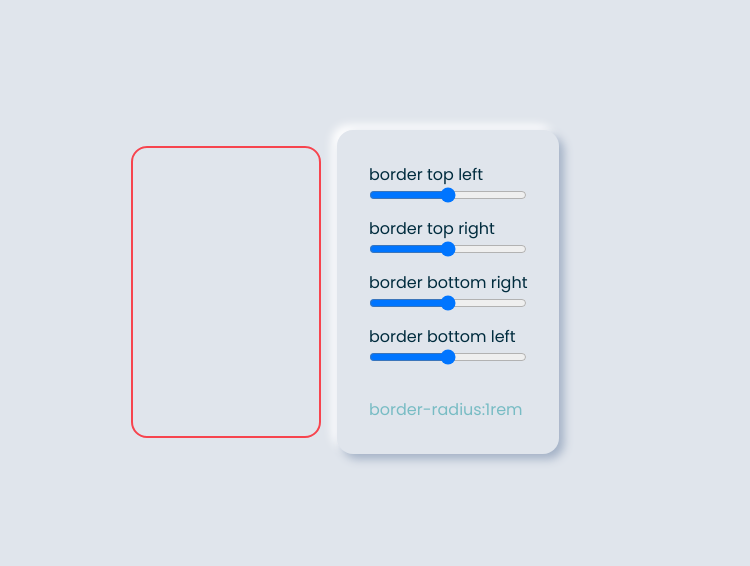
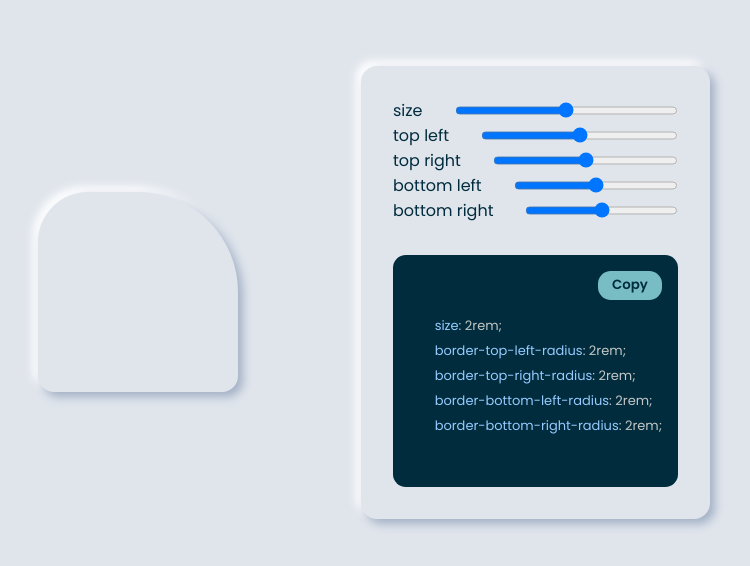
Before and after one commit to fajarhidayat18/Application-Practice, a plain HTML site: page 1-Beginner/Border-Radius-Previewer/index.html in a window 1280 px wide. Shown: the part 108-674 px from the top of the page, without its empty margins (303-1053 px from the left). Drawn offline with Linux system fonts and the light colour scheme.

Commit message:
summary: border preview

```diff
--- a/1-Beginner/Border-Radius-Previewer/index.html
+++ b/1-Beginner/Border-Radius-Previewer/index.html
@@ -7,7 +7,6 @@
     <link rel="stylesheet" href="../../css/variable.css" />
     <link rel="stylesheet" href="style.css" />
   </head>
-
   <body>
     <div class="container">
       <div class="__box_wrapper">
@@ -15,29 +14,79 @@
           <div class="__box_preview"></div>
         </div>
         <div class="__box_control_and_code_clipboard">
-          <div class="__control_radius">
-            <form>
+          <form id="formController">
+            <div class="__control_radius">
               <div class="__wrapper_input">
-                <label for="borderTopLeft">border top left</label>
-                <input type="range" name="border" id="borderTopLeft" />
+                <label for="borderTopLeft">size</label>
+                <input type="range" name="size" id="size" min="0" max="350" />
               </div>
               <div class="__wrapper_input">
-                <label for="borderTopRight">border top right</label>
-                <input type="range" name="border" id="borderTopRight" />
+                <label for="borderTopLeft">top left</label>
+                <input
+                  type="range"
+                  name="borderTopLeft"
+                  id="borderTopLeft"
+                  min="0"
+                  max="100"
+                />
               </div>
               <div class="__wrapper_input">
-                <label for="borderBottomRight">border bottom right</label>
-                <input type="range" name="border" id="borderBottomRight" />
+                <label for="borderTopRight">top right</label>
+                <input
+                  type="range"
+                  name="borderTopRight"
+                  id="borderTopRight"
+                  min="0"
+                  max="100"
+                />
               </div>
               <div class="__wrapper_input">
-                <label for="borderBottomLeft">border bottom left</label>
-                <input type="range" name="border" id="borderBottomLeft" />
+                <label for="borderBottomLeft">bottom left</label>
+                <input
+                  type="range"
+                  name="borderBottomLeft"
+                  id="borderBottomLeft"
+                  min="0"
+                  max="100"
+                />
               </div>
-            </form>
+              <div class="__wrapper_input">
+                <label for="borderBottomRight">bottom right</label>
+                <input
+                  type="range"
+                  name="borderBottomRight"
+                  id="borderBottomRight"
+                  min="0"
+                  max="100"
+                />
+              </div>
+            </div>
+          </form>
+          <div class="__code_clipboard">
+            <div class="__code_block">
+              <button class="__copy">Copy</button>
+              <pre>
+                <code>
+      <span  class="token declaration">size</span><span class="token value">: 2rem;</span>
+      <span  class="token declaration">border-top-left-radius</span><span class="token value">: 2rem;</span>
+      <span  class="token declaration">border-top-right-radius</span><span class="token value">: 2rem;</span>
+      <span  class="token declaration">border-bottom-left-radius</span><span class="token value">: 2rem;</span>
+      <span  class="token declaration">border-bottom-right-radius</span><span class="token value">: 2rem;</span>
+                </code>
+              </pre>
+
+              <textarea class="__code_container">
+                size: 2rem;
+                border-top-left-radius: 2rem;
+                border-top-right-radius: 2rem;
+                border-bottom-left-radius: 2rem;
+                border-bottom-right-radius: 2rem;
+              </textarea>
+            </div>
           </div>
-          <div class="__code_clipboard">border-radius:1rem</div>
         </div>
       </div>
     </div>
+    <script src="script.js"></script>
   </body>
 </html>
--- /dev/null
+++ b/1-Beginner/Border-Radius-Previewer/script.js
@@ -0,0 +1,7 @@
+const formController = document.getElementById("formController");
+
+formController.addEventListener("volumechange", (e) => {
+  if (e.target.size) {
+    console.log(formController);
+  }
+});
--- a/1-Beginner/Border-Radius-Previewer/style.css
+++ b/1-Beginner/Border-Radius-Previewer/style.css
@@ -4,6 +4,7 @@
   place-content: center;
   place-self: center;
   grid-template-columns: repeat(2, 1fr);
+  gap: 3rem;
 }
 .__box_preview_border_radius {
   display: grid;
@@ -14,10 +15,13 @@
   padding: 1rem;
 }
 .__box_preview {
-  width: 100%;
-  height: 100%;
-  border: 2px solid var(--primary-color);
-  border-radius: 1rem;
+  width: 200px;
+  height: 200px;
+  box-shadow: var(--background-shadow);
+  border-top-right-radius: 100px;
+  border-top-left-radius: 50px;
+  border-bottom-left-radius: 1rem;
+  border-bottom-right-radius: 1rem;
 }
 .__box_control_and_code_clipboard {
   display: flex;
@@ -39,9 +43,48 @@
 }
 .__wrapper_input {
   display: flex;
-  flex-direction: column;
+  gap: 2rem;
+}
+.__wrapper_input label {
+  white-space: nowrap;
+}
+.__wrapper_input input {
+  width: 100%;
 }
 .__code_clipboard {
+  position: relative;
   background: var(--background-color);
   color: var(--secondary-color);
 }
+.__code_clipboard pre {
+  color: var(--background-color);
+  background: var(--text-color);
+  border-radius: var(--border-radius);
+  padding: 2rem 1rem 0 1rem;
+}
+
+.__code_clipboard span {
+  color: rgb(150, 203, 254);
+  font-size: small;
+}
+.__code_clipboard span.declaration {
+  color: rgb(150, 203, 254);
+}
+.__code_clipboard span.value {
+  color: rgb(197, 200, 198);
+}
+.__code_clipboard .__code_container {
+  display: none;
+  position: absolute;
+}
+.__code_clipboard .__copy {
+  position: absolute;
+  top: 1rem;
+  right: 1rem;
+  background: var(--secondary-color);
+  color: var(--text-color);
+  font-weight: 600;
+  padding: 0.3rem 0.9rem;
+  border-radius: var(--border-radius);
+  border: none;
+}
```
